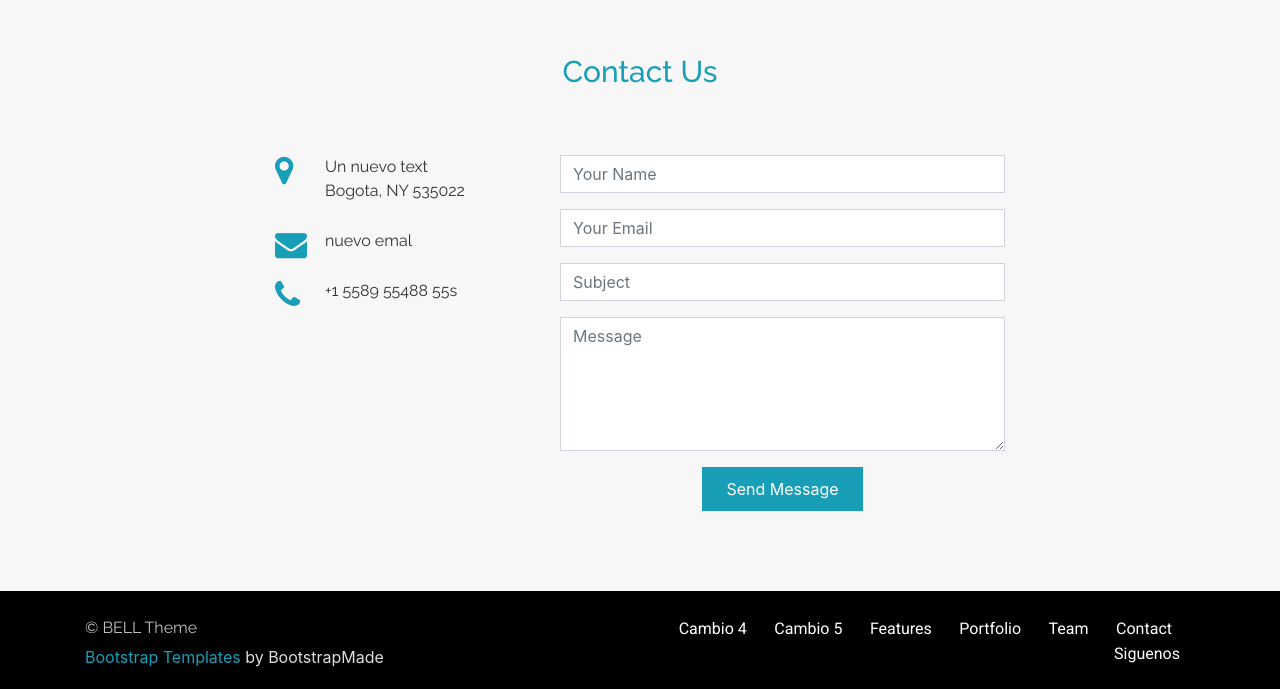
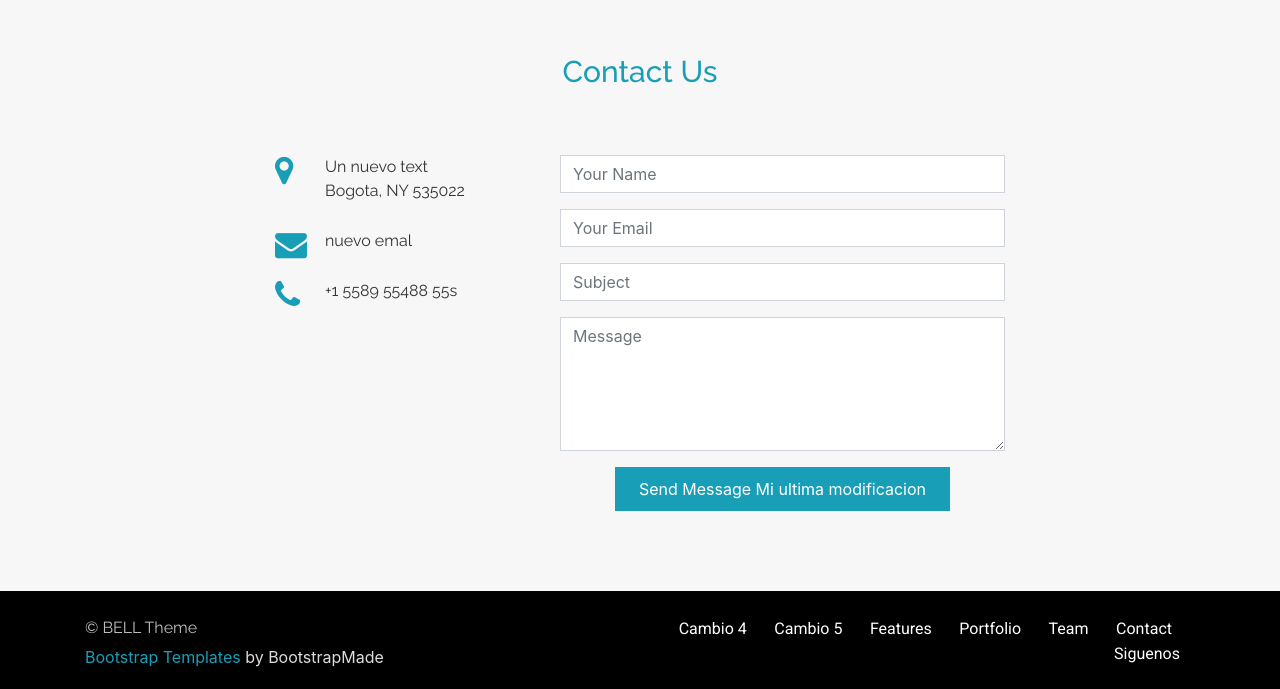
Before and after one commit to Wilme24/ProyectoWeb, a plain HTML site: page index.html in a window 1280 px wide. Shown: the part 3901-4590 px from the top of the page. Drawn offline with Linux system fonts and the light colour scheme.

Commit message:
Este es mi ultimo cambio

```diff
--- a/index.html
+++ b/index.html
@@ -644,7 +644,7 @@
                 <textarea class="form-control" name="message" rows="5" data-rule="required" data-msg="Please write something for us" placeholder="Message"></textarea>
                 <div class="validation"></div>
               </div>
-              <div class="text-center"><button type="submit">Send Message</button></div>
+              <div class="text-center"><button type="submit">Send Message Mi ultima modificacion</button></div>
             </form>
           </div>
         </div>
```
